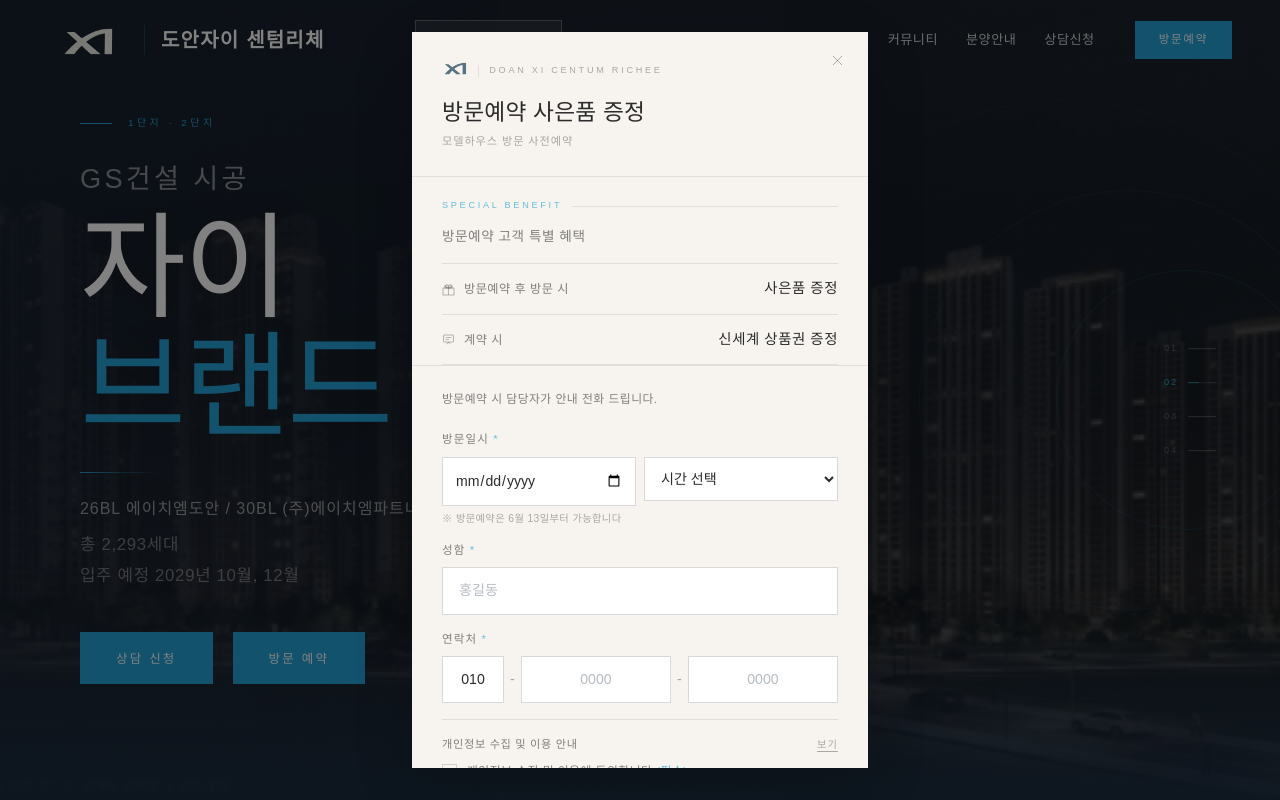
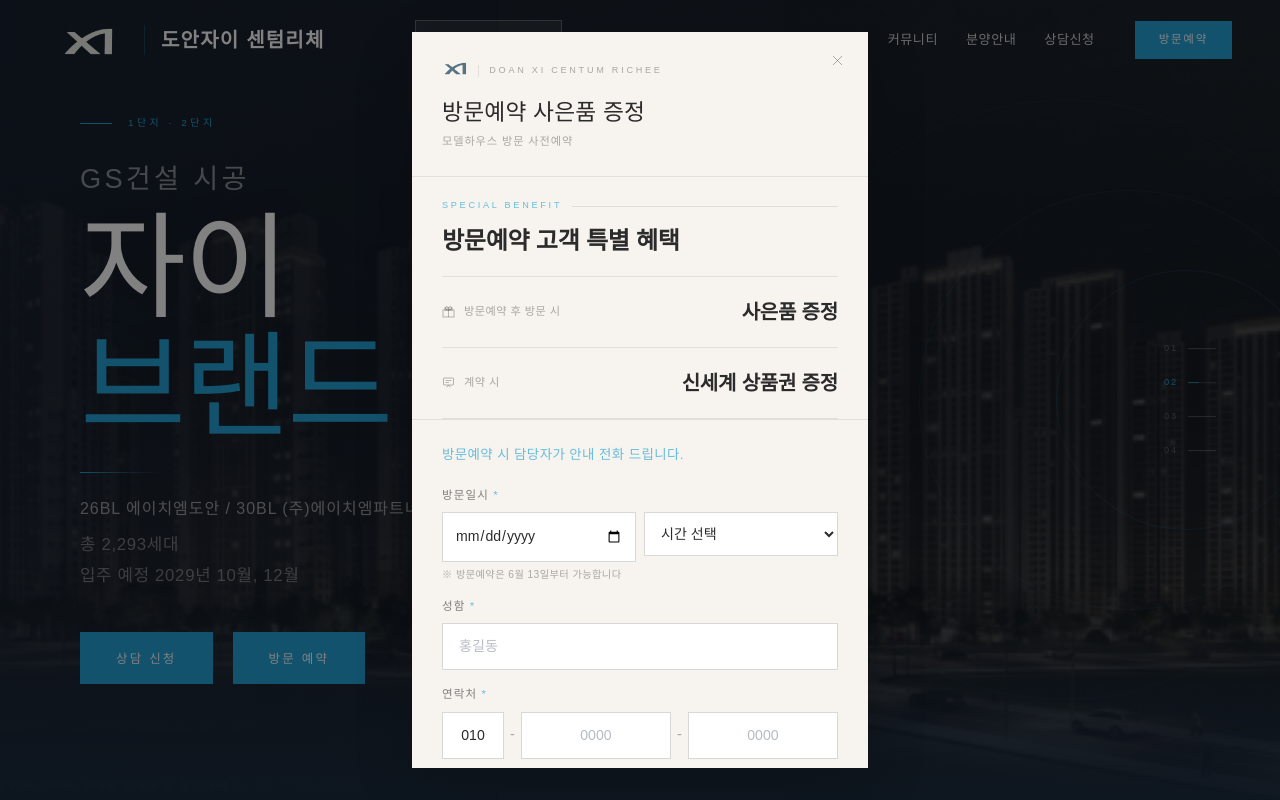
Before and after one commit to route9master/doan-xi, a Next.js app: page / in a window 1280 px wide. Shown: the top 800 px of the page. Built offline with nearby package versions, Linux system fonts and the light colour scheme.

Commit message:
팝업 혜택 타이포 위계 강화

```diff
--- a/app/components/VisitPopup.tsx
+++ b/app/components/VisitPopup.tsx
@@ -186,11 +186,12 @@
           <p
             style={{
               fontFamily: ff,
-              fontSize: '0.85rem',
-              fontWeight: 400,
-              letterSpacing: '0.04em',
-              color: C.textMid,
-              marginBottom: '16px',
+              fontSize: '1.5rem',
+              fontWeight: 600,
+              letterSpacing: '-0.01em',
+              color: C.text,
+              marginBottom: '20px',
+              lineHeight: 1.2,
             }}
           >
             방문예약 고객 특별 혜택
@@ -202,8 +203,8 @@
               display: 'flex',
               justifyContent: 'space-between',
               alignItems: 'center',
-              gap: '12px',
-              padding: '14px 0',
+              gap: '16px',
+              padding: '20px 0',
               borderTop: `1px solid ${C.divider}`,
             }}
           >
@@ -216,11 +217,11 @@
                 <path d="M6.5 3 C6.5 3 7.5 1.5 8.2 1.5 C9 1.5 9.8 2.2 9.8 3 C9.8 3.7 9 5 6.5 5" stroke={C.textSub} strokeWidth="0.8" fill="none" />
                 <line x1="6.5" y1="3" x2="6.5" y2="12" stroke={C.textSub} strokeWidth="0.8" />
               </svg>
-              <span style={{ fontFamily: ff, fontSize: '0.76rem', letterSpacing: '0.04em', color: C.textMid }}>
+              <span style={{ fontFamily: ff, fontSize: '0.7rem', letterSpacing: '0.04em', color: C.textSub }}>
                 방문예약 후 방문 시
               </span>
             </div>
-            <span style={{ fontFamily: ff, fontSize: '0.9rem', fontWeight: 500, letterSpacing: '0.04em', color: C.text, flexShrink: 0 }}>
+            <span style={{ fontFamily: ff, fontSize: '1.25rem', fontWeight: 700, letterSpacing: '-0.01em', color: C.text, flexShrink: 0 }}>
               사은품 증정
             </span>
           </div>
@@ -231,8 +232,8 @@
               display: 'flex',
               justifyContent: 'space-between',
               alignItems: 'center',
-              gap: '12px',
-              padding: '14px 0',
+              gap: '16px',
+              padding: '20px 0',
               borderTop: `1px solid ${C.divider}`,
               marginBottom: '0',
             }}
@@ -245,11 +246,11 @@
                 <line x1="3.5" y1="6.5" x2="7" y2="6.5" stroke={C.textSub} strokeWidth="0.8" />
                 <path d="M4.5 11 L6.5 9.5 L8.5 11" stroke={C.textSub} strokeWidth="0.85" strokeLinejoin="round" />
               </svg>
-              <span style={{ fontFamily: ff, fontSize: '0.76rem', letterSpacing: '0.04em', color: C.textMid }}>
+              <span style={{ fontFamily: ff, fontSize: '0.7rem', letterSpacing: '0.04em', color: C.textSub }}>
                 계약 시
               </span>
             </div>
-            <span style={{ fontFamily: ff, fontSize: '0.9rem', fontWeight: 500, letterSpacing: '0.04em', color: C.text, flexShrink: 0 }}>
+            <span style={{ fontFamily: ff, fontSize: '1.25rem', fontWeight: 700, letterSpacing: '-0.01em', color: C.text, flexShrink: 0 }}>
               신세계 상품권 증정
             </span>
           </div>
@@ -264,9 +265,10 @@
           <p
             style={{
               fontFamily: ff,
-              fontSize: '0.74rem',
-              letterSpacing: '0.04em',
-              color: C.textMid,
+              fontSize: '0.84rem',
+              fontWeight: 500,
+              letterSpacing: '0.03em',
+              color: C.accent,
               lineHeight: 1.6,
               marginBottom: '22px',
             }}
```
